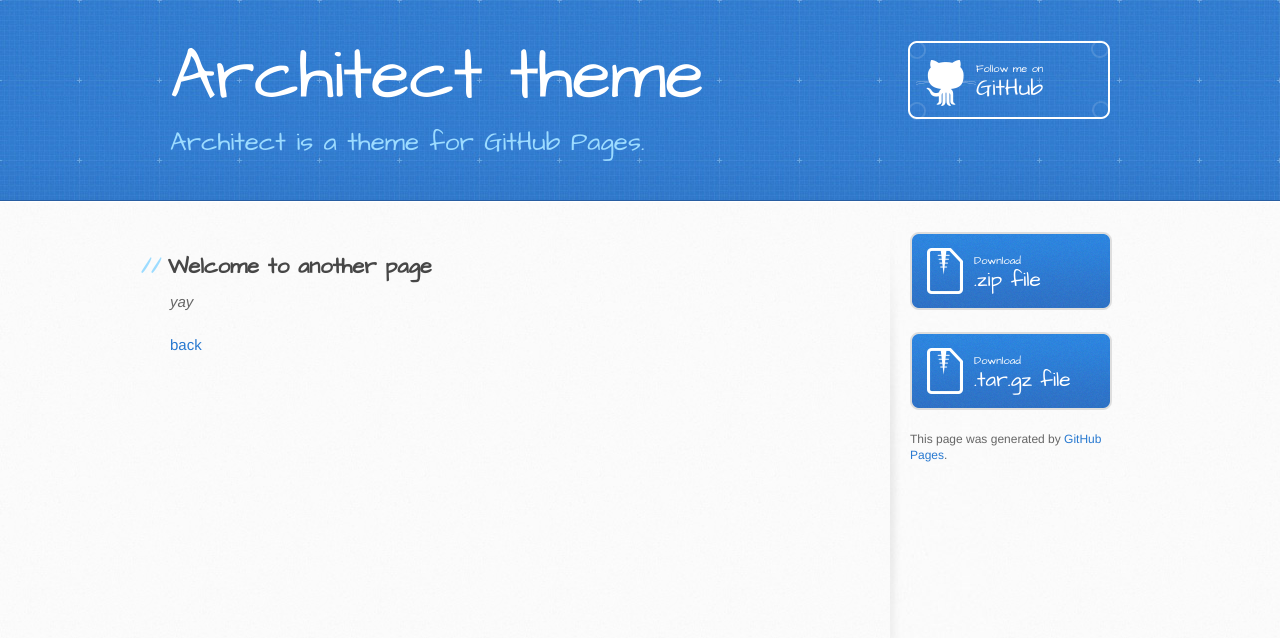
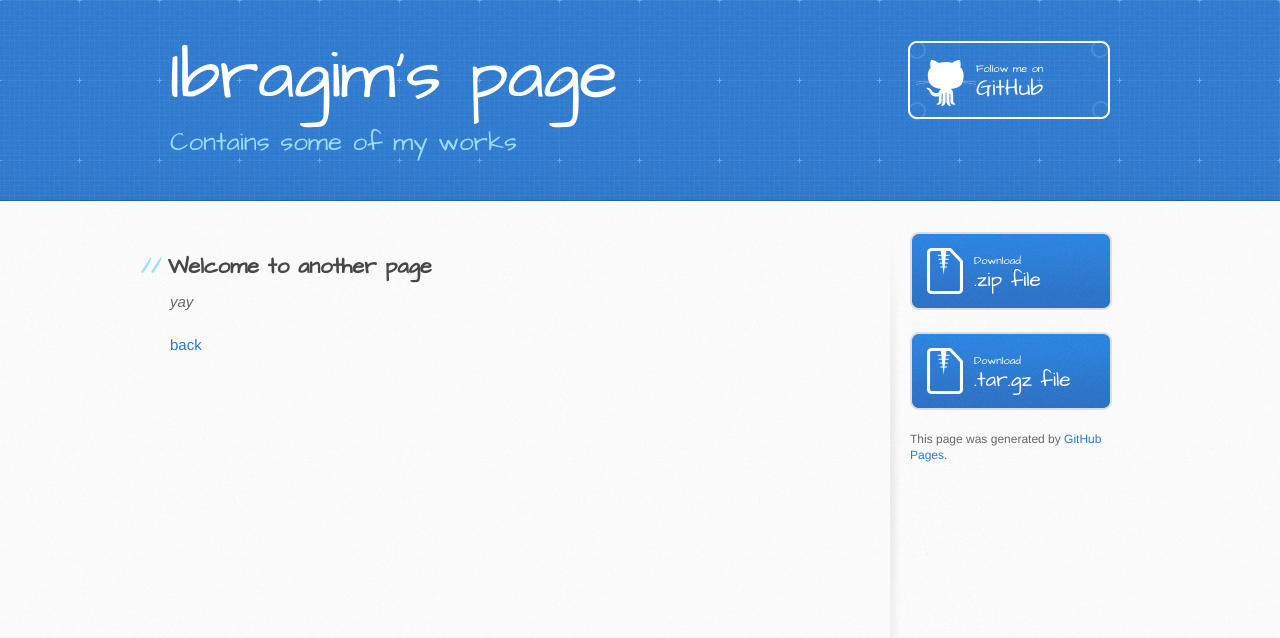
Before and after one commit to ahtubcex/ahtubcex.github.io, a Jekyll site: the page built from another-page.md, in a window 1280 px wide. Shown: the top 638 px of the page. Built offline with Jekyll 4.4.1, drawn with Linux system fonts in a browser that asks for light colours; our own code applies the rules of GitHub Pages for plain Markdown files.

Commit message:
changed header

```diff
--- a/_config.yml
+++ b/_config.yml
@@ -1,5 +1,5 @@
-title: Architect theme
-description: Architect is a theme for GitHub Pages.
+title: Ibragim's page
+description: Contains some of my works
 show_downloads: true
 google_analytics:
 theme: jekyll-theme-architect
```
